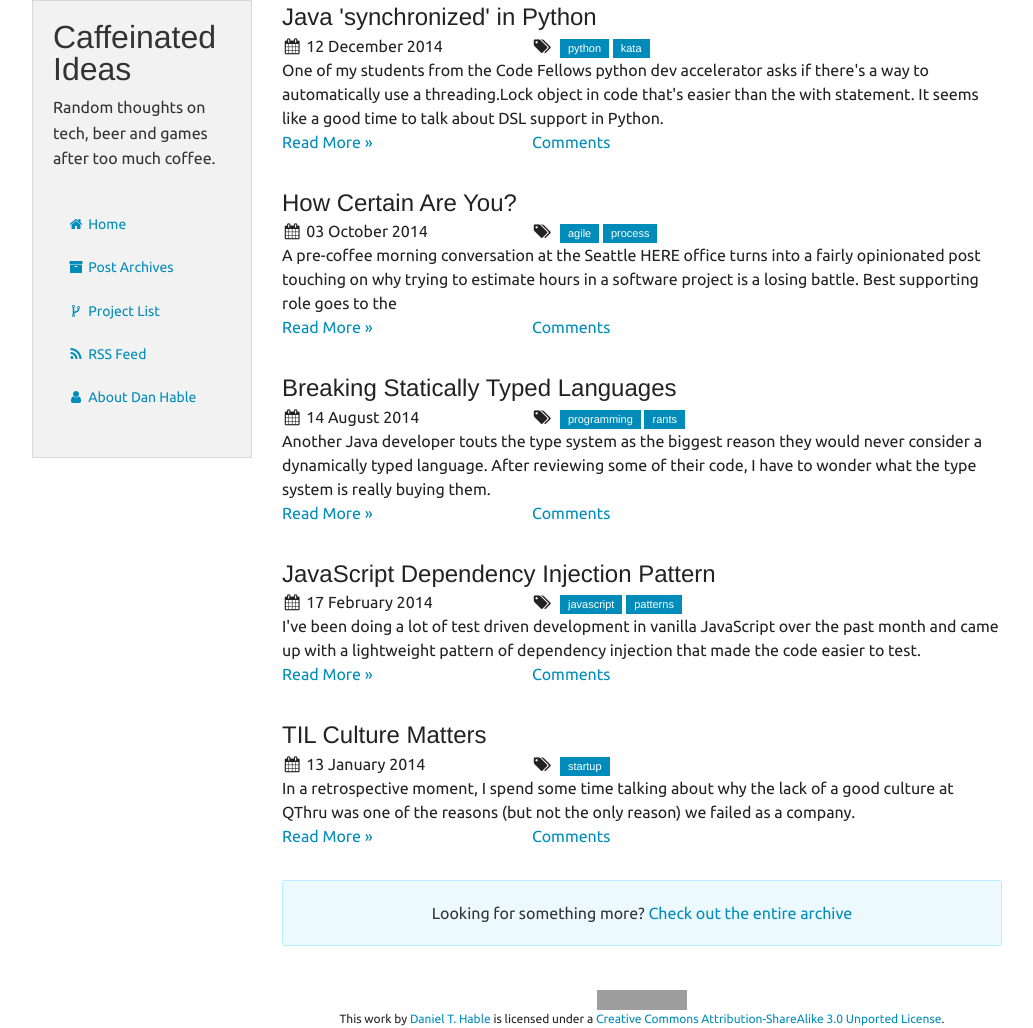
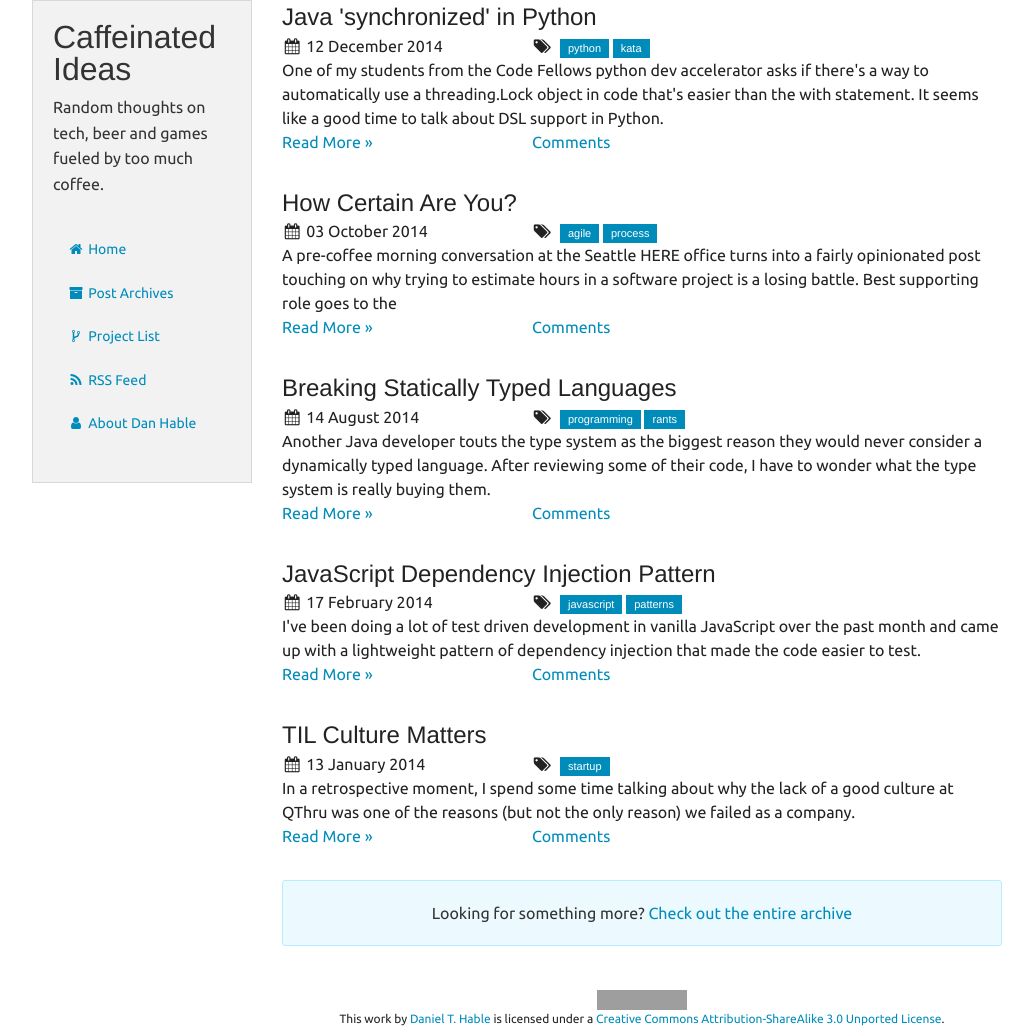
Before and after one commit to dhable/caffeinatedideas.com, a Jekyll site: the page built from index.html, in a window 1280 px wide. Shown: the whole page, without its empty margins (123-1156 px from the left). Built offline with Jekyll 4.4.1, drawn with Linux system fonts in a browser that asks for light colours; nearby versions of some CDN libraries; comment, search, counter and statistics services are not loaded; grey boxes are pictures that could not be loaded.

Commit message:
Tweaking site description

```diff
--- a/_config.yml
+++ b/_config.yml
@@ -1,5 +1,5 @@
 name: Caffeinated Ideas
-description: Random thoughts on tech, beer and games after too much coffee.
+description: Random thoughts on tech, beer and games fueled by too much coffee.
 url: http://caffeinatedideas.com
 
 timezone: America/Los_Angeles
```
